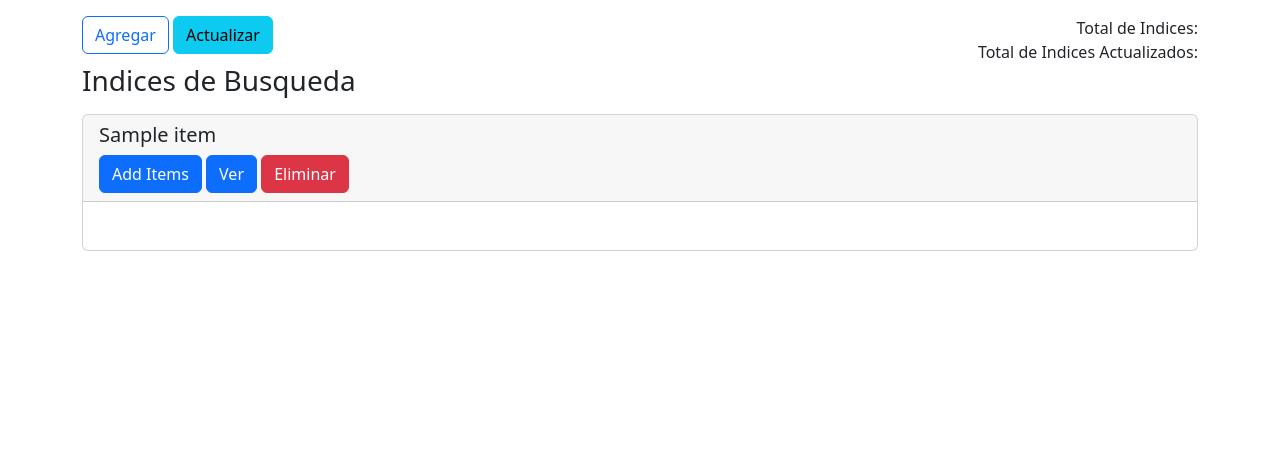
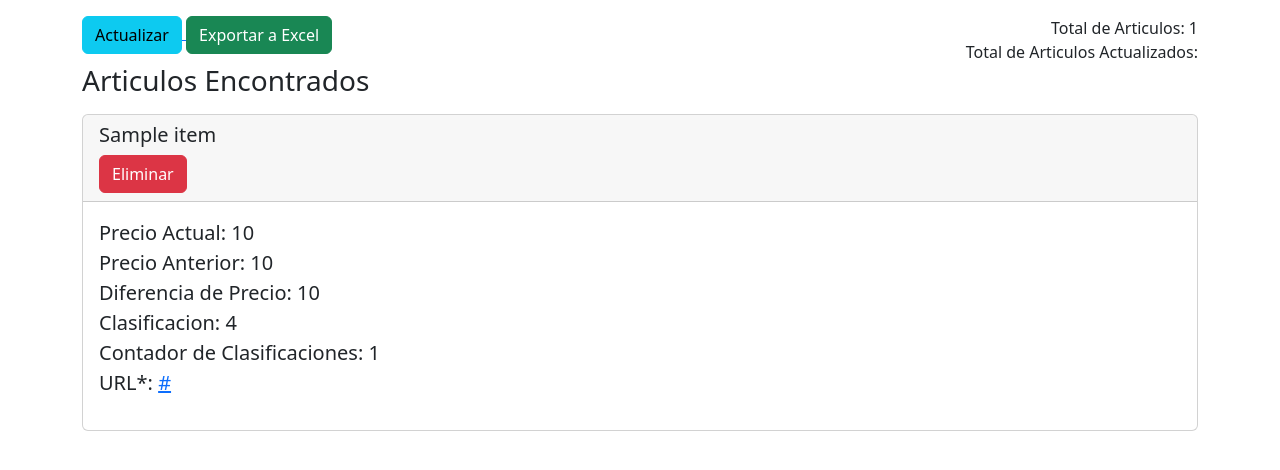
Before and after one commit to Alexeki3l/django_scraper, a Django app: template scraper_app/templates/scraper_app/details_search.html in a window 1280 px wide. Shown: the top 470 px of the page. Run offline with Django 3.2, Linux system fonts and the light colour scheme; the template is opened without the code that fills it: most values are stand-ins (such as "Sample title", 1, 10 or a date in 2020).

Commit message:
Trabajando en detalles de los templates [75%]

```diff
--- a/scraper_app/templates/scraper_app/details_search.html
+++ b/scraper_app/templates/scraper_app/details_search.html
@@ -1,64 +1,45 @@
 {% extends 'base/base.html' %}
-
 
 {% block content %}
 
-    <!-- Modal -->
-    <div class="modal fade" id="addItemModal" tabindex="-1" aria-labelledby="exampleModalLabel" aria-hidden="true">
-        <div class="modal-dialog">
-            <div class="modal-content">
-                <div class="modal-header">
-                    <h5 class="modal-title" id="exampleModalLabel">Añadir un elemento para el seguimiento</h5>
-                    <button type="button" class="btn-close" data-bs-dismiss="modal" aria-label="Close"></button>
-                </div>
-                <div class="modal-body">
-                    <form action="" method="POST" autocomplete="off">
-                        {% csrf_token %}
-                        {% comment %} {{form|crispy}} {% endcomment %}
-                        <button type="submit" class="btn btn-primary mt-2">Guardar</button>
-                    </form>
-                </div>
-
-            </div>
-        </div>
-    </div>
-
     <div class="row">
         <div class="col text-left">
-            <button class="btn btn-outline-primary" data-bs-toggle="modal" data-bs-target="#addItemModal">Agregar</button>
+
             <a href="">
                 <button class="btn btn-info">Actualizar</button>
             </a>
+            <a href="">
+                <button class="btn btn-success">Exportar a Excel</button>
+            </a>
         </div>
         <div class="col" style="text-align:right">
-            <div>Total de Indices: </div>
-            <div>Total de Indices Actualizados: </div>
+            <div>Total de Articulos: {{items|length}}</div>
+            <div>Total de Articulos Actualizados: </div>
         </div>
     </div>
     {% if items %}
-        <h3>Indices de Busqueda</h3>
+        <h3>Articulos Encontrados</h3>
         {% for item in items %}
             <div class="card mt-3">
                 <div class="card-header" >
                     <h5>{{item.name}}</h5>
-                    <a href=""><button class="btn btn-primary" >Add Items</button></a>
-                    <a href=""><button class="btn btn-primary" >Ver</button></a>
                     <a href=""><button class="btn btn-danger" >Eliminar</button></a>
 
                 </div>
                 <div class="card-body">
                     <div class="blockquote">
-                        {% comment %} <div>precio actual ($): {{indice}}</div>
-                        <div>precio antiguo ($): {{item.old_price}}</div>
-                        <div>diferencia ($): {{item.price_difference|colorize}}</div> {% endcomment %}
-                        {% comment %} <div>cantidad de items: {{indice.count_items}}</div>
-                        <div>enlace: <a href="{{indice.url}}">{{indice.url}}</a></div> {% endcomment %}
+                        <div>Precio Actual: {{item.current_price}}</div>
+                        <div>Precio Anterior: {{item.old_price}}</div>
+                        <div>Diferencia de Precio: {{item.price_difference}}</div>
+                        <div>Clasificacion: {{item.rating}}</div>
+                        <div>Contador de Clasificaciones: {{item.rating_count}}</div>
+                        <div>URL*: <a href="{{item.url}}">{{item.url}}</a></div>
 
                     </div>
                 </div>
             </div>
         {% endfor %}
     {% else %}
-        <h3>No hay ningun indice </h3>
+        <h3>No hay ningun articulo para este indice.</h3>
     {% endif %}
 {% endblock content %}
--- a/scraper_app/views.py
+++ b/scraper_app/views.py
@@ -1,3 +1,4 @@
+from itertools import count
 from django.shortcuts import render, redirect
 from .models import Indice, Items
 from .utils import get_items
@@ -22,6 +23,7 @@ def add_items(request, indice_id):
         )
         list_items.append(articulo)
     Items.objects.bulk_create(list_items)
+    Indice.objects.filter(id = indice_id).update(count_items = len(list_items))
     return redirect('home')
 
 def show_items(request, indice_id):
```
Also changed, not shown: scraper_app/templates/scraper_app/home.html (+12 -11 lines).
